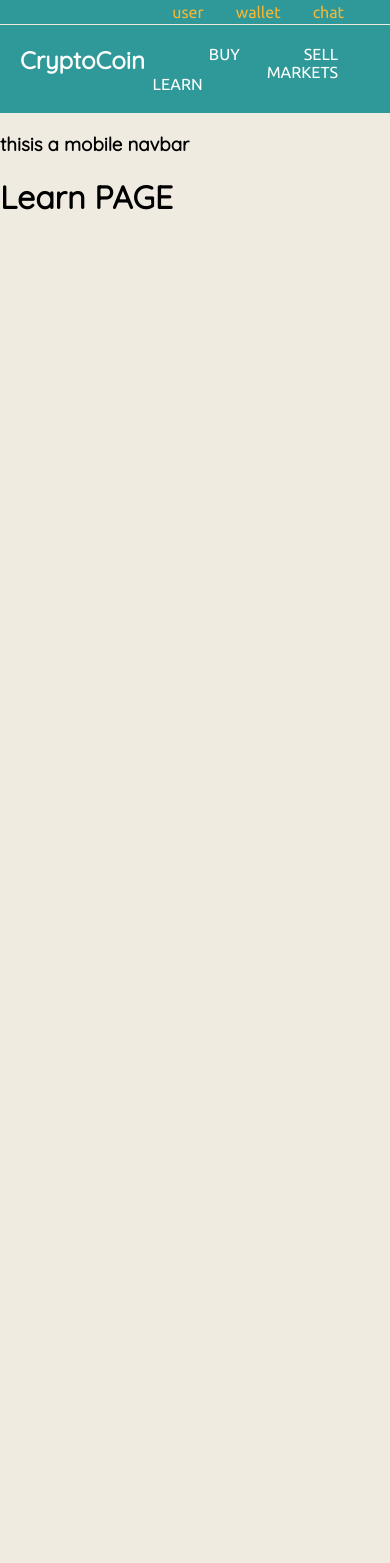
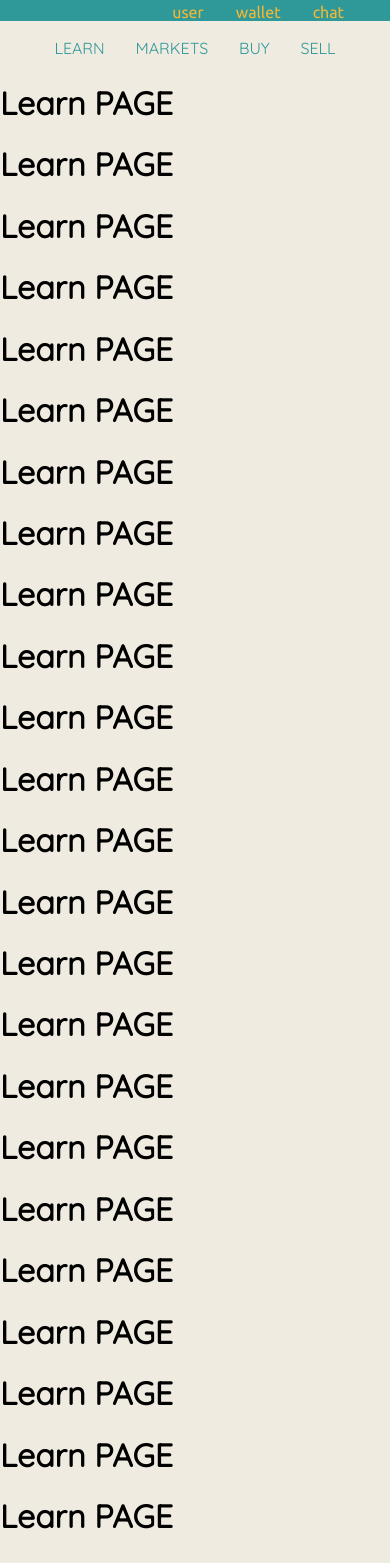
Before and after one commit to FACN3/cryptoCoin, a React app: page /learn in a window 390 px wide. Shown: the top 1563 px of the page. Before the commit the page ends 844 px from the top, so only its background shows below. Built offline with nearby package versions, Linux system fonts and the light colour scheme.

Commit message:
setting the mobile navbar added the mobile navbar relates #4

```diff
--- a/package.json
+++ b/package.json
@@ -36,7 +36,8 @@
   "scripts": {
     "lint": "eslint **/*.{js,jsx} --quiet",
     "build": "webpack",
-    "dev": "webpack-dev-server --hot"
+    "dev": "webpack-dev-server --hot",
+    "lint": "eslint **/*.{js,jsx} --quiet"
   },
   "repository": {
     "type": "git",
--- a/public/style.css
+++ /dev/null
@@ -1,4 +0,0 @@
-body {
-  background-color: #f0ebe1;
-  font-family: "Quicksand", sans-serif;
-}
--- a/src/js/Learn.jsx
+++ b/src/js/Learn.jsx
@@ -1,10 +1,41 @@
-import React from "react";
-import Navbar from "./Navbar";
+import React from 'react';
+import Navbar from './Navbar';
 
 const Learn = () => (
   <div>
     <Navbar page="learn" />
     <h1>Learn PAGE</h1>
+    <h1>Learn PAGE</h1>
+    <h1>Learn PAGE</h1>
+    <h1>Learn PAGE</h1>
+    <h1>Learn PAGE</h1>
+    <h1>Learn PAGE</h1>
+    <h1>Learn PAGE</h1>
+    <h1>Learn PAGE</h1>
+    <h1>Learn PAGE</h1>
+    <h1>Learn PAGE</h1>
+    <h1>Learn PAGE</h1>
+    <h1>Learn PAGE</h1>
+    <h1>Learn PAGE</h1>
+    <h1>Learn PAGE</h1>
+    <h1>Learn PAGE</h1>
+    <h1>Learn PAGE</h1>
+    <h1>Learn PAGE</h1>
+    <h1>Learn PAGE</h1>
+    <h1>Learn PAGE</h1>
+    <h1>Learn PAGE</h1>
+    <h1>Learn PAGE</h1>
+    <h1>Learn PAGE</h1>
+    <h1>Learn PAGE</h1>
+    <h1>Learn PAGE</h1>
+    <h1>Learn PAGE</h1>
+    <h1>Learn PAGE</h1>
+    <h1>Learn PAGE</h1>
+    <h1>Learn PAGE</h1>
+    <h1>Learn PAGE</h1>
+    <h1>Learn PAGE</h1>
+    <h1>Learn PAGE</h1>
+    <h1>Learn PAGE</h1>
   </div>
 );
 
--- a/src/js/Navbar.jsx
+++ b/src/js/Navbar.jsx
@@ -1,10 +1,45 @@
-import React from "react";
-import styled from "styled-components";
-import { Link } from "react-router-dom";
+import React from 'react';
+import styled from 'styled-components';
+import { Link } from 'react-router-dom';
+
+const NavbarDesktopUser = styled.div`
+  position: fixed;
+  list-style-type: none;
+  width: -webkit-fill-available;
+  margin: 0;
+  margin-bottom: 1px;
+  padding: 3px 30px;
+  overflow: hidden;
+  background-color: #2f9999;
+  top: 0;
+  h2 {
+    float: left;
+    color: white;
+    margin: 0;
+  }
+  li {
+    float: right;
+    margin: 0 auto;
+    font-family: 'ubuntu';
+    display: block;
+    color: #f7b733;
+    text-align: center;
+    padding: 0 16px;
+    text-decoration: none;
+    align-self: center;
+  }
+
+  li a:hover:not(.active) {
+    cursor: pointer;
+  }
+  @media (max-width: 700px) {
+  }
+`;
 
 const NavbarDesktopLinks = styled.ul`
   list-style-type: none;
   margin: 0;
+  margin-top: 25px;
   margin-bottom: 1px;
   padding: 20px 20px;
   overflow: hidden;
@@ -20,7 +55,7 @@ const NavbarDesktopLinks = styled.ul`
     margin: 0;
   }
   li a {
-    font-family: "ubuntu";
+    font-family: 'ubuntu';
     display: block;
     color: white;
     text-align: center;
@@ -32,83 +67,79 @@ const NavbarDesktopLinks = styled.ul`
   li a:hover:not(.active) {
     cursor: pointer;
   }
-`;
-const NavbarDesktopUser = styled.div`
-  list-style-type: none;
-  margin: 0;
-  margin-bottom: 1px;
-  padding: 3px 30px;
-  overflow: hidden;
-  background-color: #2f9999;
-
-  li {
-    float: right;
-    margin: 0 auto;
-  }
-  h2 {
-    float: left;
-    color: white;
-    margin: 0;
-  }
-  li a {
-    font-family: "ubuntu";
-    display: block;
-    color: #f7b733;
-    text-align: center;
-    padding: 0 16px;
-    text-decoration: none;
-    align-self: center;
-  }
-
-  li a:hover:not(.active) {
-    cursor: pointer;
+  @media (max-width: 700px) {
+    display: none;
   }
 `;
 
-const Navbar = props => (
+const NavbarMobileNavbar = styled.ul`
+  position: fixed;
+  list-style-type: none;
+  margin: 0;
+  width: -webkit-fill-available;
+  margin-bottom: 1px;
+  padding: 20px 20px;
+  overflow: hidden;
+  background-color: #f0ebe1;
+  text-align: center;
+  display: flex;
+  padding: 2vh 10vw;
+  li {
+    margin: 0 auto;
+  }
+
+  li a {
+    text-decoration: none;
+    color: #2f9999;
+  }
+  @media (min-width: 700px) {
+    display: none;
+  }
+`;
+
+const Navbar = () => (
   <div>
     <div className="Navbar-desktop">
       <div className="Navbar-desktop-user">
         <NavbarDesktopUser>
-          <li>
-            <a> chat</a>
-          </li>
-          <li>
-            <a> wallet</a>
-          </li>
-          <li>
-            <a>user</a>
-          </li>
+          <li>chat</li>
+          <li>wallet</li>
+          <li>user</li>
         </NavbarDesktopUser>
       </div>
       <div className="Navbar-desktop-links">
         <NavbarDesktopLinks>
           <h2>CryptoCoin</h2>
           <li>
-            <Link to="/sell">
-              <a>SELL</a>
-            </Link>
+            <Link to="/sell">SELL</Link>
           </li>
           <li>
-            <Link to="/buy">
-              <a>BUY</a>
-            </Link>
+            <Link to="/buy">BUY</Link>
           </li>
           <li>
-            <Link to="/markets">
-              <a>MARKETS</a>
-            </Link>
+            <Link to="/markets">MARKETS</Link>
           </li>
           <li>
-            <Link to="/learn">
-              <a>LEARN</a>
-            </Link>
+            <Link to="/learn">LEARN</Link>
           </li>
         </NavbarDesktopLinks>
       </div>
     </div>
     <div className="Navbar-mobile-navbar">
-      <h3>thisis a mobile navbar</h3>
+      <NavbarMobileNavbar>
+        <li>
+          <Link to="/learn">LEARN</Link>
+        </li>
+        <li>
+          <Link to="/markets">MARKETS</Link>
+        </li>
+        <li>
+          <Link to="/buy">BUY</Link>
+        </li>
+        <li>
+          <Link to="/sell">SELL</Link>
+        </li>
+      </NavbarMobileNavbar>
     </div>
   </div>
 );
```
Also changed, not shown: js/App.jsx (deleted, +0 -21 lines), js/Buy.jsx (deleted, +0 -11 lines), js/Landing.jsx (deleted, +0 -125 lines), js/Learn.jsx (deleted, +0 -11 lines), js/Markets.jsx (deleted, +0 -11 lines), js/Navbar.jsx (deleted, +0 -116 lines), .eslintrc.json.
